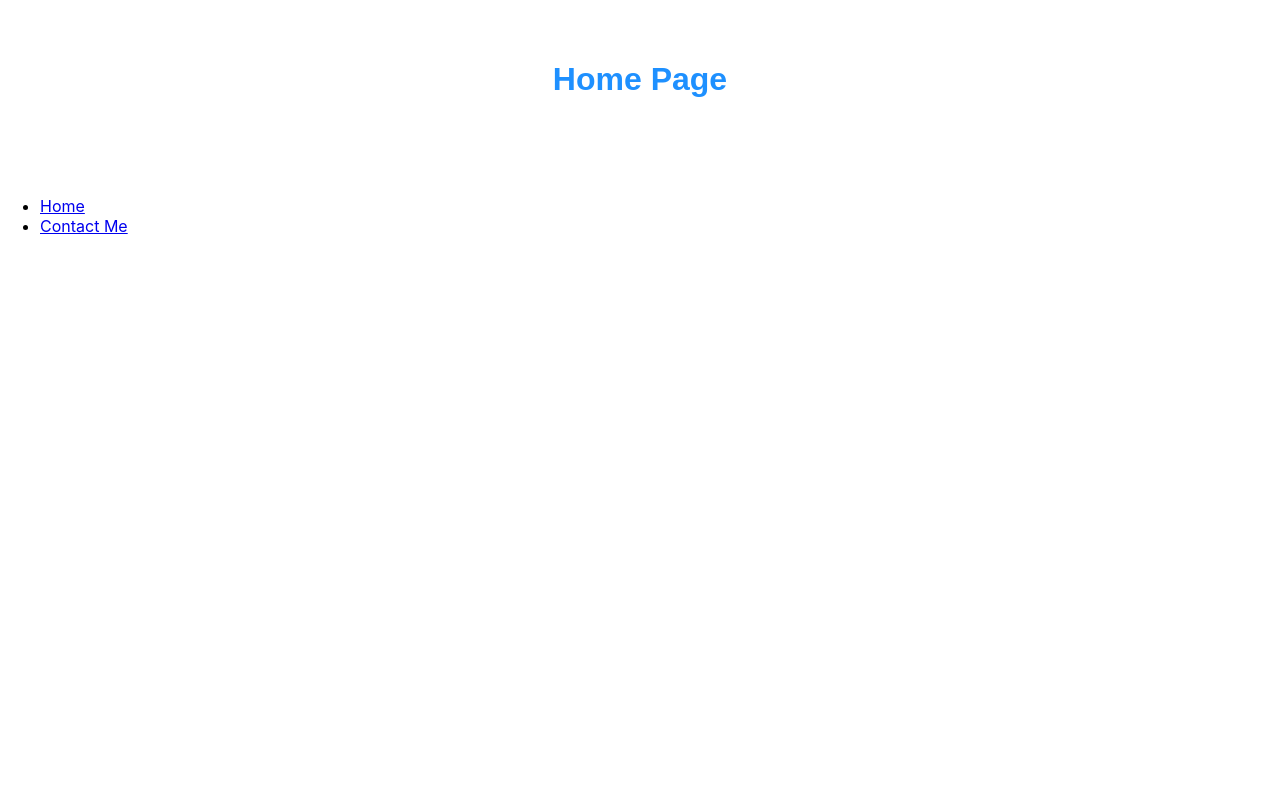
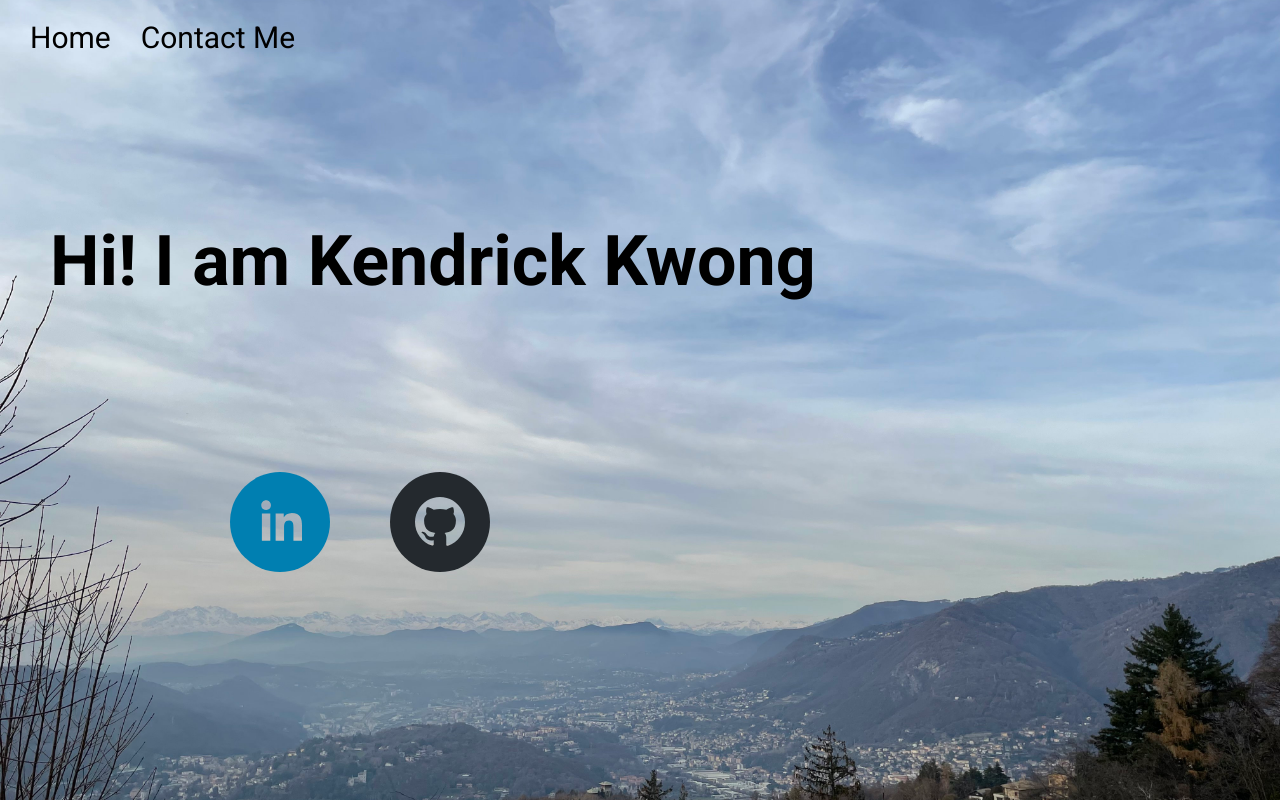
Before and after one commit to kendrick-807/myWebsite, a React (Create React App) app: page / in a window 1280 px wide. Built offline with nearby package versions, Linux system fonts and the light colour scheme.

Commit message:
Added icons, some text added

```diff
--- a/package.json
+++ b/package.json
@@ -3,6 +3,10 @@
   "version": "0.1.0",
   "private": true,
   "dependencies": {
+    "@fortawesome/fontawesome-svg-core": "^6.3.0",
+    "@fortawesome/free-regular-svg-icons": "^6.3.0",
+    "@fortawesome/free-solid-svg-icons": "^6.3.0",
+    "@fortawesome/react-fontawesome": "^0.2.0",
     "@testing-library/jest-dom": "^5.16.5",
     "@testing-library/react": "^13.4.0",
     "@testing-library/user-event": "^13.5.0",
@@ -11,6 +15,7 @@
     "react-dom": "^18.2.0",
     "react-router-dom": "^6.9.0",
     "react-scripts": "^5.0.1",
+    "react-social-icons": "^5.15.0",
     "web-vitals": "^2.1.4"
   },
   "scripts": {
--- a/src/components/Home.jsx
+++ b/src/components/Home.jsx
@@ -1,22 +1,40 @@
 import React from "react";
 import { Link } from "react-router-dom";
 import styles from './Home.module.css';
+import { SocialIcon } from 'react-social-icons';
+import FontAwesomeIcon from '@fortawesome/react-fontawesome';
+
 
 const Home = () => {
     return (
+
         <div>
-            <h1 className={styles.bigblue}>Home Page</h1>
+            {/*<div className={styles.img}></div>*/}
+            {/*<div className={styles.imgbox}>*/}
+            {/*    <img src={imageName} />*/}
+            {/*</div>*/}
             <br />
-            <ul>
+            <ul className={styles.list}>
                 <li>
                     {/* Endpoint to route to Home component */}
-                    <Link to="/" >Home</Link>
+                    <Link to="/" className={styles.link} >Home</Link>
                 </li>
                 <li>
                     {/* Endpoint to route to Contact Us component */}
-                    <Link to="/contactme">Contact Me</Link>
+                    <Link to="/contactme" className={styles.link}>Contact Me</Link>
                 </li>
             </ul>
+
+            <h1 className={styles.bigblue}>Hi! I am Kendrick Kwong</h1>
+
+            <div className={styles.iconContainer}>
+
+                <SocialIcon url="https://www.linkedin.com/in/kendrick-kwong-837838237/" style={{ height: 100, width: 100, margin: 30 }}   />
+                <SocialIcon url="https://github.com/kendrick-807" style={{ height: 100, width: 100, margin: 30 }}  />
+            </div>
+
+
+
         </div>
     );
 };
--- a/src/components/Home.module.css
+++ b/src/components/Home.module.css
@@ -1,6 +1,61 @@
+
+@import url('https://fonts.googleapis.com/css2?family=Roboto:wght@400;700&display=swap');
 .bigblue {
-    color: DodgerBlue;
-    padding: 40px;
-    font-family: Arial;
+    padding-left:50px;
+    padding-top: 200px;
+    font-size: 70px;
+    font-family: "Roboto";
+    font-weight: 700;
     text-align: center;
 }
+
+* {
+    margin: 0;
+    padding: 0;
+}
+
+body{
+    height: auto;
+    background-image: url(../images/IMG_5497.jpg) ;
+    -webkit-background-size: cover;
+    -moz-background-size: cover;
+    -o-background-size: cover;
+    background-repeat: no-repeat;
+    background-position: center center;
+    background-attachment: fixed;
+    position:absolute;
+}
+.list{
+    font-size: 30px;
+    font-family: Roboto;
+    font-weight: 400;
+    text-decoration: none;
+    color: black;
+    position: absolute;
+    text-align: left;
+    display: inline-block;
+}
+ul li{
+    height: 9vh;
+    padding-left: 30px;
+    display: inline-block;
+
+
+}
+.link{
+    box-shadow: inset 0 0 0 0 #54b3d6;
+    transition: color .3s ease-in-out, box-shadow .3s ease-in-out;
+    text-decoration: none;
+    color: black;
+}
+.link:hover {
+    color: #fff;
+    box-shadow: inset 200px 0 0 0 #54b3d6;;
+}
+
+.iconContainer{
+    position: absolute;
+    bottom: -300px;
+    left: 200px;
+
+}
--- a/src/index.css
+++ b/src/index.css
@@ -7,6 +7,7 @@ body {
   -moz-osx-font-smoothing: grayscale;
 }
 
+
 code {
   font-family: source-code-pro, Menlo, Monaco, Consolas, 'Courier New',
     monospace;
```
Also changed, not shown: src/images/IMG_5497.jpg (added), 1 other file (tests, documents, lock files or other folders).
